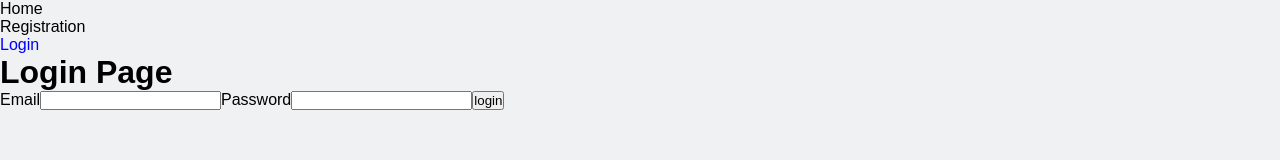
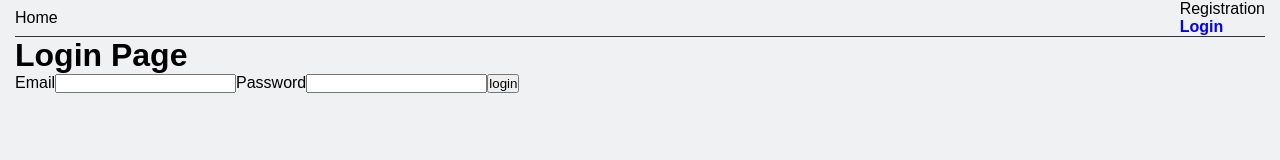
Before and after one commit to Stanislav-Karasyk/goit-react-hw-08-phonebook, a React app: page /login in a window 1280 px wide. Built offline with nearby package versions, Linux system fonts and the light colour scheme.

Commit message:
на проверку

```diff
--- a/src/components/App.js
+++ b/src/components/App.js
@@ -3,13 +3,26 @@ import { connect } from 'react-redux';
 import { Switch } from 'react-router-dom';
 import { getCurrentUser } from '../redux/auth/auth-operations';
 import AppBar from './appBar/AppBar';
+import Container from '../components/container/Container';
 import PrivateRoute from './PrivateRoute';
 import PublicRoute from './PublicRoute';
 
-const HomePage = lazy(() => import('../pages/homePage/HomePage'));
-const RegisterPage = lazy(() => import('../pages/registerPage/RegisterPage'));
-const LoginPage = lazy(() => import('../pages/loginPage/LoginPage'));
-const ContactsPage = lazy(() => import('../pages/contactsPage/ContactsPage'));
+const HomePage = lazy(() =>
+  import('../pages/homePage/HomePage' /* webpackChunkName: "homePage" */),
+);
+const RegisterPage = lazy(() =>
+  import(
+    '../pages/registerPage/RegisterPage' /* webpackChunkName: "registerPage" */
+  ),
+);
+const LoginPage = lazy(() =>
+  import('../pages/loginPage/LoginPage' /* webpackChunkName: "loginPage" */),
+);
+const ContactsPage = lazy(() =>
+  import(
+    '../pages/contactsPage/ContactsPage' /* webpackChunkName: "contactsPage" */
+  ),
+);
 
 class App extends Component {
   componentDidMount() {
@@ -18,7 +31,7 @@ class App extends Component {
 
   render() {
     return (
-      <>
+      <Container>
         <AppBar />
         <Suspense fallback={<h1>Loading...</h1>}>
           <Switch>
@@ -42,7 +55,7 @@ class App extends Component {
             />
           </Switch>
         </Suspense>
-      </>
+      </Container>
     );
   }
 }
--- a/src/components/appBar/AppBar.js
+++ b/src/components/appBar/AppBar.js
@@ -4,9 +4,10 @@ import { getIsAuthenticated } from '../../redux/auth/auth-selectors';
 import AuthNav from '../authNav/AuthNav';
 import Navigation from '../navigation/Navigation';
 import UserMenu from '../userMenu/UserMenu';
+import styles from './AppBar.module.css';
 
 const AppBar = ({ isAuthenticated }) => (
-  <header>
+  <header className={styles.header}>
     <Navigation />
     {isAuthenticated ? <UserMenu /> : <AuthNav />}
   </header>
--- /dev/null
+++ b/src/components/appBar/AppBar.module.css
@@ -0,0 +1,6 @@
+.header{
+    display: flex;
+    justify-content: space-between;
+    align-items: center;
+    border-bottom: 1px solid #2A363B;
+  }
--- a/src/components/authNav/AuthNav.js
+++ b/src/components/authNav/AuthNav.js
@@ -4,7 +4,7 @@ import { NavLink } from 'react-router-dom';
 const AuthNav = () => {
   return (
     <nav>
-      <ul>
+      <ul className="list">
         <li>
           <NavLink
             exact
--- a/src/components/contactForm/ContactForm.js
+++ b/src/components/contactForm/ContactForm.js
@@ -26,7 +26,7 @@ class ContactForm extends Component {
   render() {
     const { name, number } = this.state;
     return (
-      <form onSubmit={this.handleSubmit}>
+      <form onSubmit={this.handleSubmit} >
         <label>
           Name
           <input
--- a/src/components/contactList/ContactList.js
+++ b/src/components/contactList/ContactList.js
@@ -11,7 +11,7 @@ const ContactList = ({ contacts, deleteContact, loading }) => {
   return (
     <>
     {loading && <h2>Loading...</h2>}
-      <ul>
+      <ul className="list">
         {contacts.map(({ name, id, number }) => (
           <li key={id}>
             <p>
--- /dev/null
+++ b/src/components/container/Container.js
@@ -0,0 +1,6 @@
+import React from 'react';
+import styles from './Container.module.css';
+
+const Container = ({ children }) => <div className={styles.container}>{children}</div>;
+
+export default Container;
--- /dev/null
+++ b/src/components/container/Container.module.css
@@ -0,0 +1,7 @@
+.container {
+  max-width: 1440px;
+  margin-left: auto;
+  margin-right: auto;
+  padding-left: 15px;
+  padding-right: 15px;
+}
--- a/src/components/navigation/Navigation.js
+++ b/src/components/navigation/Navigation.js
@@ -5,7 +5,7 @@ import { getIsAuthenticated } from '../../redux/auth/auth-selectors';
 
 const Navigation = ({ isAuthenticated }) => (
   <nav>
-    <ul>
+    <ul className="list">
       <li>
         <NavLink
           to="/"
--- a/src/index.css
+++ b/src/index.css
@@ -15,4 +15,9 @@ body{
 }
 .NavLinkActive{
   color: blue;
+  font-weight: 700;
 }
+
+.list{
+  list-style-type: none;
+}
--- a/src/pages/loginPage/LoginPage.js
+++ b/src/pages/loginPage/LoginPage.js
@@ -18,7 +18,7 @@ class LoginPage extends Component {
 
     this.props.onLogin(this.state);
 
-    this.setState({name: '', email: '', password: '' });
+    this.setState({ name: '', email: '', password: '' });
   };
 
   render() {
@@ -26,6 +26,7 @@ class LoginPage extends Component {
     return (
       <div>
         <h1>Login Page</h1>
+        <h2>{this.props.error}</h2>
         <form onSubmit={this.handleSubmit} autoComplete="off">
           <label>
             Email
@@ -53,8 +54,12 @@ class LoginPage extends Component {
   }
 }
 
+const mapStateToProps = state => ({
+  error: state.auth.error,
+});
+
 const mapDispatchToProps = {
   onLogin: logIn,
 };
 
-export default connect(null, mapDispatchToProps)(LoginPage);
+export default connect(mapStateToProps, mapDispatchToProps)(LoginPage);
--- a/src/pages/registerPage/RegisterPage.js
+++ b/src/pages/registerPage/RegisterPage.js
@@ -26,7 +26,7 @@ class RegisterPage extends Component {
     return (
       <div>
         <h1>Register Page</h1>
-
+        <h2>{this.props.error}</h2>
         <form onSubmit={this.handleSubmit} autoComplete="off">
           <label>
             Name
@@ -64,9 +64,12 @@ class RegisterPage extends Component {
     );
   }
 }
+const mapStateToProps = state => ({
+  error: state.auth.error,
+});
 
 const mapDispatchToProps = {
   onRegister: register,
 };
 
-export default connect(null, mapDispatchToProps)(RegisterPage);
+export default connect(mapStateToProps, mapDispatchToProps)(RegisterPage);
--- a/src/redux/contact/contact-reducer.js
+++ b/src/redux/contact/contact-reducer.js
@@ -12,6 +12,7 @@ import {
   deleteContactSuccess,
   deleteContactError,
 } from './contact-actions';
+import { logoutSuccess } from '../auth/auth-actions';
 
 const contacts = createReducer([], {
   [fetchContactSuccess]: (_, { payload }) => payload,
@@ -19,6 +20,7 @@ const contacts = createReducer([], {
   [deleteContactSuccess]: (state, { payload }) => [
     ...state.filter(item => item.id !== Number(payload)),
   ],
+  [logoutSuccess]: () => [],
 });
 
 const filter = createReducer('', {
@@ -36,21 +38,18 @@ const loading = createReducer(false, {
   [deleteContactSuccess]: () => false,
   [deleteContactError]: () => false,
 });
-// ================
-// const hendleError = (_, { payload }) => payload.response.data;
-// const clearError = () => null;
 
-// const error = createReducer(null, {
-//   [fetchContactRequest]: clearError,
-//   [fetchContactError]: hendleError,
-//   [createContactRequest]: clearError,
-//   [createContactError]: hendleError,
-//   [deleteContactRequest]: clearError,
-//   [deleteContactError]: hendleError,
-// });
-// ==============
+const hendleError = (_, { payload }) => payload.response.data;
+const clearError = () => null;
 
-const error = createReducer(null, {});
+const error = createReducer(null, {
+  [fetchContactRequest]: clearError,
+  [fetchContactError]: hendleError,
+  [createContactRequest]: clearError,
+  [createContactError]: hendleError,
+  [deleteContactRequest]: clearError,
+  [deleteContactError]: hendleError,
+});
 
 export default combineReducers({
   contacts,
```
